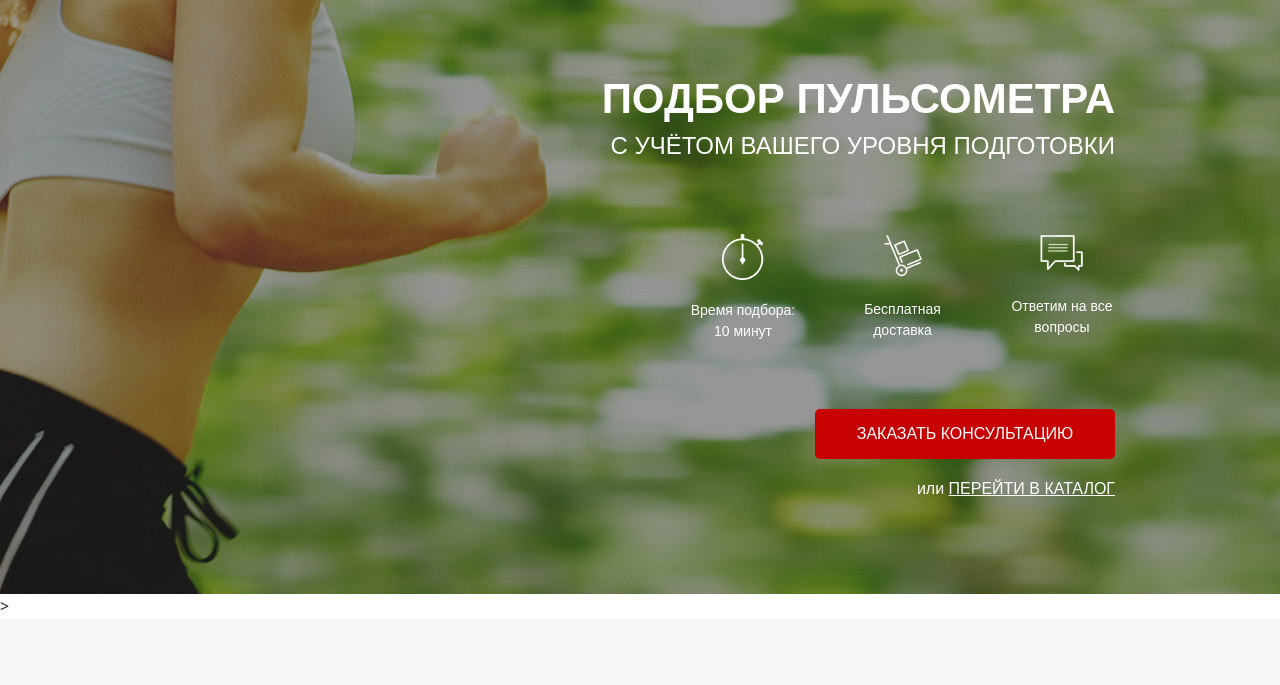
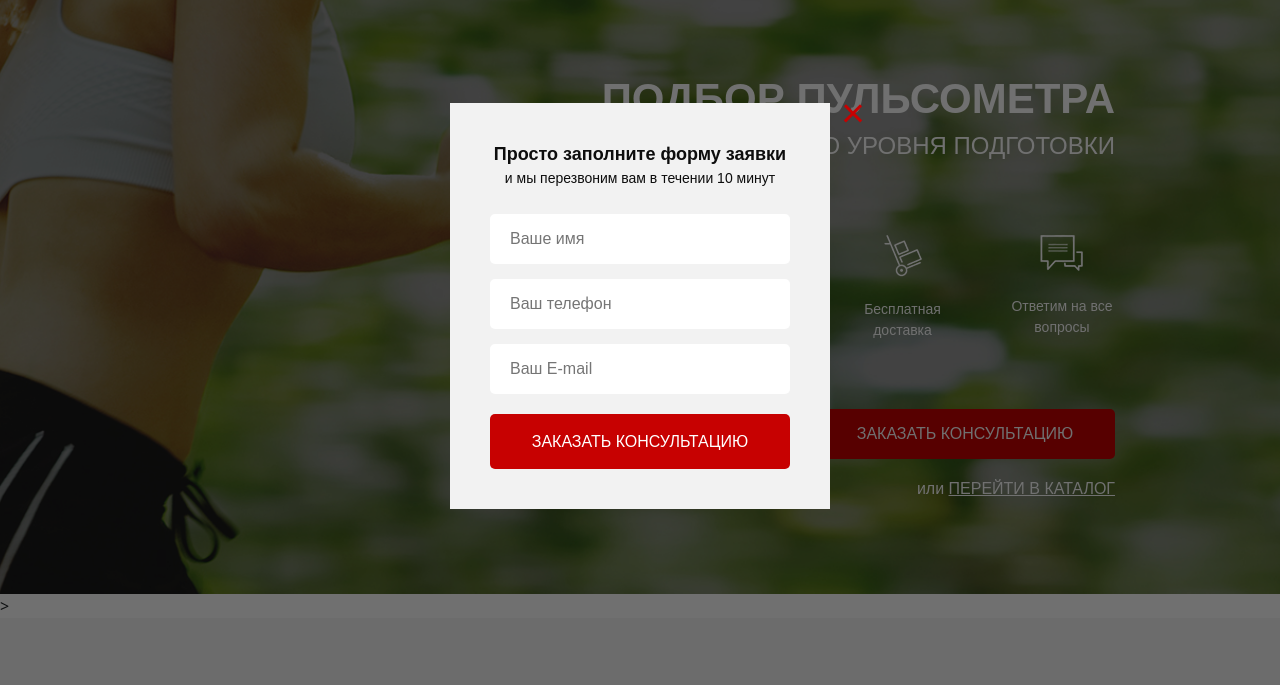
Before and after one commit to marynakurylko/project2, a website: page src/index.html in a window 1280 px wide. Both pictures are taken after a click on the button "ЗАКАЗАТЬ ЗВОНОК". Shown: the part 94-779 px from the top of the page. Drawn offline with nearby package versions, Linux system fonts and the light colour scheme; files whose address does not match are found by name.

Commit message:
add modals

```diff
--- a/src/index.html
+++ b/src/index.html
@@ -27,7 +27,7 @@
 
                 <div class="header__contacts">
                     <a href="tel:+74999228974" class="header__phone">+7 (499) 922-89-74</a>
-                    <button class="button">заказать звонок</button>
+                    <button data-modal="consultation" class="button">заказать звонок</button>
                 </div>
             </header>
 
@@ -50,7 +50,7 @@
                     </div>
                 </div>
 
-                <button class="button button_main">заказать кОНСУЛЬТАЦИЮ</button>
+                <button data-modal="consultation" class="button button_main">заказать кОНСУЛЬТАЦИЮ</button>
                 <div class="promo__link">
                     или
                     <a href="#">ПЕРЕЙТИ В КАТАЛОГ</a>
@@ -177,7 +177,7 @@
                     <div class="catalog-item__wrapper">
                         <div class="catalog-item__content catalog-item__content_active">
                             <img src="img/pulse.jpg" alt="pulse" class="catalog-item__img">
-                            <div class="catalog-item__subtitle">Пульсометр Polar FT1</div>
+                            <div class="catalog-item__subtitle">Пульсометр Polar F20</div>
                             <div class="catalog-item__descr">Для первых шагов в тренировках, основанных на сердечном ритме</div>
                             <a href="#" class="catalog-item__link">ПОДРОБНЕЕ</a>
                         </div>
@@ -204,7 +204,7 @@
                     <div class="catalog-item__wrapper">
                         <div class="catalog-item__content catalog-item__content_active">
                             <img src="img/pulse.jpg" alt="pulse" class="catalog-item__img">
-                            <div class="catalog-item__subtitle">Пульсометр Polar FT1</div>
+                            <div class="catalog-item__subtitle">Пульсометр Po FT1</div>
                             <div class="catalog-item__descr">Для первых шагов в тренировках, основанных на сердечном ритме</div>
                             <a href="#" class="catalog-item__link">ПОДРОБНЕЕ</a>
                         </div>
@@ -231,7 +231,7 @@
                     <div class="catalog-item__wrapper">
                         <div class="catalog-item__content catalog-item__content_active">
                             <img src="img/pulse.jpg" alt="pulse" class="catalog-item__img">
-                            <div class="catalog-item__subtitle">Пульсометр Polar FT1</div>
+                            <div class="catalog-item__subtitle">Пульсометр F551</div>
                             <div class="catalog-item__descr">Для первых шагов в тренировках, основанных на сердечном ритме</div>
                             <a href="#" class="catalog-item__link">ПОДРОБНЕЕ</a>
                         </div>
@@ -413,6 +413,41 @@
         </div>
     </footer>
 
+    <div class="overlay">
+        <div class="modal" id="consultation">
+            <div class="modal__close">&times;</div>
+            <div class="modal__subtitle">Просто заполните форму заявки</div>
+            <div class="modal__descr">и мы перезвоним вам в течении 10 минут</div>
+            <form class="feed-form feed-form_mt25" action="#">
+                <input name="name" required placeholder="Ваше имя" type="text">
+                <input name="phone" required placeholder="Ваш телефон" type="tel">
+                <input name="email" required placeholder="Ваш E-mail" type="email">
+
+                <button class="button button_submit">заказать консультацию</button>
+            </form>
+        </div>
+
+        <div class="modal" id="order">
+            <div class="modal__close">&times;</div>
+            <div class="modal__subtitle">Ваш заказ:</div>
+            <div class="modal__descr">Пульсометр Polar FT1</div>
+            <form class="feed-form feed-form_mt25" action="#">
+                <input name="name" required placeholder="Ваше имя" type="text">
+                <input name="phone" required placeholder="Ваш телефон" type="tel">
+                <input name="email" required placeholder="Ваш E-mail" type="email">
+
+                <button class="button button_submit">Купить</button>
+            </form>
+        </div>
+
+        <div class="modal modal_mini" id="thanks">
+            <div class="modal__close">&times;</div>
+            <div class="modal__subtitle">Спасибо за вашу заявку!</div>
+            <div class="modal__descr">Наш менеджер свяжется с вами в ближайшее время!</div>
+        </div>
+
+    </div>
+
     <script type="text/javascript" src="https://code.jquery.com/jquery-1.11.0.min.js"></script>
     <script type="text/javascript" src="https://code.jquery.com/jquery-migrate-1.2.1.min.js"></script>
     <script src="js/slick.min.js"></script>
--- a/src/js/script.js
+++ b/src/js/script.js
@@ -49,4 +49,28 @@ $(document).ready(function() {
 
     toggleSlide('.catalog-item__link');
     toggleSlide('.catalog-item__back');
+
+
+    //Modals
+
+    $('[data-modal=consultation]').on('click', function() {
+        $('.overlay, #consultation').fadeIn('slow');
+    });
+
+    $('.modal__close').on('click', function() {
+        $('.overlay, #consultation, #thanks, #order').fadeOut('slow');
+    });
+
+    $('.button_mini').on('click', function() {
+        $('.overlay, #order').fadeIn('slow');
+    });
+
+    $('.button_mini').each(function(i) {
+        $(this).on('click', function() {
+            $('#order .modal__descr').text($('.catalog-item__subtitle').eq(i).text());
+            $('.overlay, #order').fadeIn('slow');
+        })
+    });
+
+
 });
--- a/src/sass/blocks/_forms.scss
+++ b/src/sass/blocks/_forms.scss
@@ -8,10 +8,13 @@
         border-radius: 5px;
         background-color: #fff;
         margin-bottom: 15px;
+        border: none;
         padding: 0 20px;
         &:nth-child(3) {
             margin-bottom: 20px;
         }
-
+    }
+    &_mt25 {
+        margin-top: 25px;
     }
 }
--- /dev/null
+++ b/src/sass/blocks/_modal.scss
@@ -0,0 +1,47 @@
+.overlay {
+    display: none;
+    position: fixed;
+    width: 100%;
+    height: 100%;
+    top: 0;
+    background-color: rgba(0, 0, 0, .56);
+    //opacity: 0.56; - так не делать, иначе все внутри этого блока будет прозрачным. Нужно делать через c
+}
+.modal {
+    position: absolute;
+    top: 50%;
+    left: 50%;
+    transform: translate(-50%, -50%);
+    width: 380px;
+    min-height: 400px;
+    background-color: #F2F2F2;
+    padding: 38px 40px 40px 40px;
+    &__close {
+        position: absolute;
+        top: 0;
+        right: -35px;
+        font-size: 41px;
+        line-height: 21px;
+        color: $main-color;
+        cursor: pointer;
+    }
+    &__subtitle {
+        color: #0D0D0D;
+        font-weight: 700;
+        font-size: 18px;
+        text-align: center;
+    }
+    &__descr {
+        color: #0D0D0D;
+        font-weight: 500;
+        font-size: 14px;
+        text-align: center;
+    }
+    &_mini {
+        min-height: 140px;
+    }
+}
+
+#consultation, #order, #thanks {
+    display: none;
+}
--- a/src/sass/style.scss
+++ b/src/sass/style.scss
@@ -16,3 +16,4 @@
 @import 'blocks/carousel';
 @import 'blocks/catalog';
 @import 'blocks/footer';
+@import 'blocks/modal';
```
Also changed, not shown: src/css/style.min.css.
